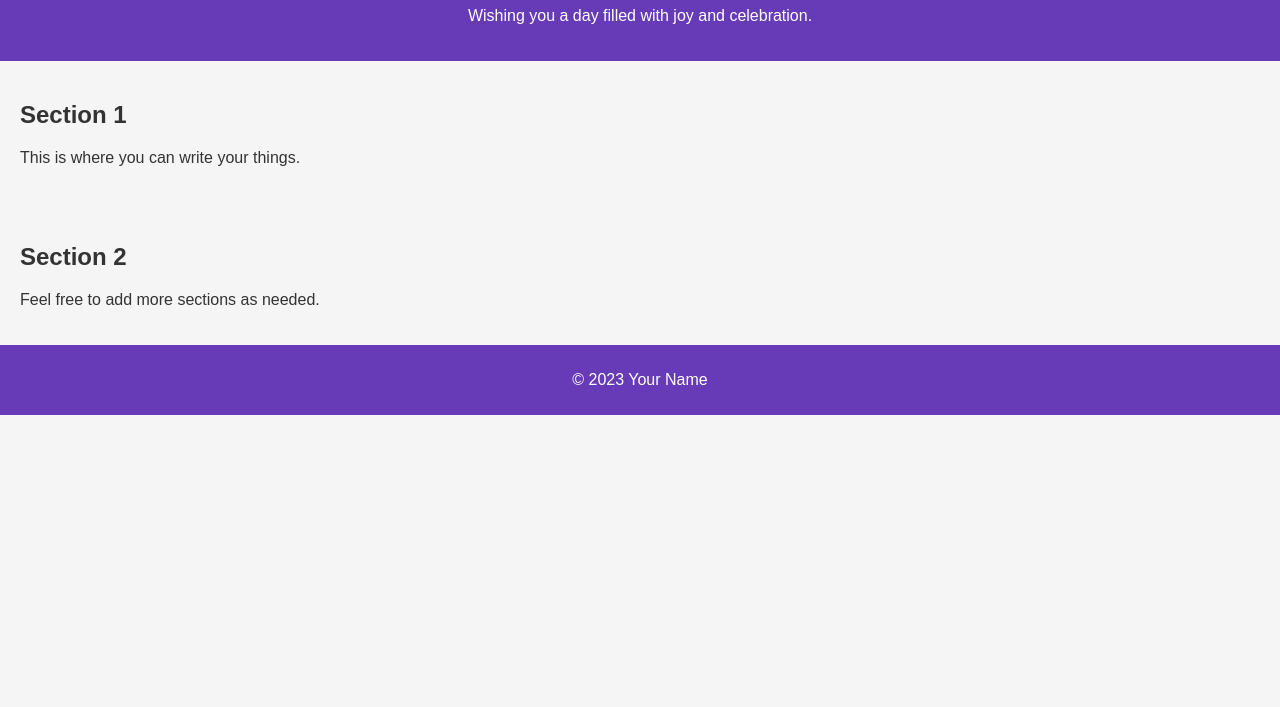
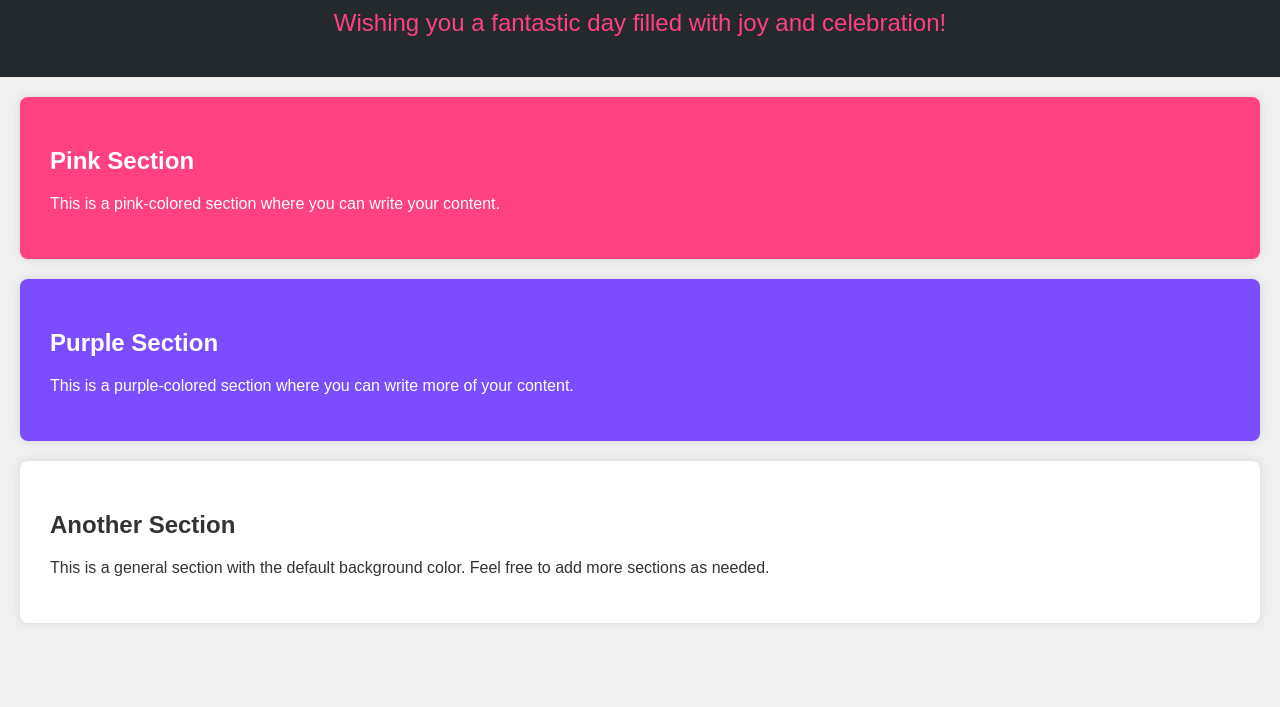
Before and after one commit to Sury45/Nimisha-birthday, a plain HTML site: page index.html in a window 1280 px wide. Shown: the part 93-800 px from the top of the page. Drawn offline with Linux system fonts and the light colour scheme.

Commit message:
Update index.html

```diff
--- a/index.html
+++ b/index.html
@@ -1,6 +1,5 @@
 <!DOCTYPE html>
 <html lang="en">
-
 <head>
     <meta charset="UTF-8">
     <meta name="viewport" content="width=device-width, initial-scale=1.0">
@@ -8,68 +7,83 @@
     <style>
         body {
             font-family: 'Arial', sans-serif;
-            background-color: #f5f5f5;
+            background-color: #f0f0f0;
             color: #333;
             margin: 0;
             padding: 0;
+            box-sizing: border-box;
         }
 
         header {
-            background-color: #673AB7;
+            background-color: #24292e;
             color: #fff;
             padding: 20px;
             text-align: center;
-            animation: rainbowAnimation 5s infinite;
+            animation: fadeIn 2s ease-in-out;
+        }
+
+        @keyframes fadeIn {
+            0% { opacity: 0; }
+            100% { opacity: 1; }
         }
 
         section {
-            padding: 20px;
+            padding: 30px;
+            background-color: #fff;
+            margin: 20px;
+            border-radius: 8px;
+            box-shadow: 0 0 10px rgba(0, 0, 0, 0.1);
+            animation: slideIn 1s ease-in-out;
         }
 
-        footer {
-            background-color: #673AB7;
-            color: #fff;
-            text-align: center;
-            padding: 10px;
+        @keyframes slideIn {
+            0% { transform: translateY(-20px); opacity: 0; }
+            100% { transform: translateY(0); opacity: 1; }
         }
 
-        @keyframes rainbowAnimation {
-            0% {
-                background-position: 0% 50%;
-            }
+        .birthday-message {
+            color: #ff4081;
+            font-size: 24px;
+            text-align: center;
+            margin-bottom: 20px;
+        }
 
-            50% {
-                background-position: 100% 50%;
-            }
+        .pink-section {
+            background-color: #ff4081;
+            color: #fff;
+        }
 
-            100% {
-                background-position: 0% 50%;
-            }
+        .purple-section {
+            background-color: #7c4dff;
+            color: #fff;
         }
     </style>
 </head>
-
 <body>
-
     <header>
         <h1>Happy Birthday!</h1>
-        <p>Wishing you a day filled with joy and celebration.</p>
+        <p class="birthday-message">Wishing you a fantastic day filled with joy and celebration!</p>
     </header>
 
-    <section>
-        <h2>Section 1</h2>
-        <p>This is where you can write your things.</p>
+    <section class="pink-section">
+        <h2>Pink Section</h2>
+        <p>This is a pink-colored section where you can write your content.</p>
+    </section>
+
+    <section class="purple-section">
+        <h2>Purple Section</h2>
+        <p>This is a purple-colored section where you can write more of your content.</p>
     </section>
 
     <section>
-        <h2>Section 2</h2>
-        <p>Feel free to add more sections as needed.</p>
+        <h2>Another Section</h2>
+        <p>This is a general section with the default background color. Feel free to add more sections as needed.</p>
     </section>
 
-    <footer>
-        <p>© 2023 Your Name</p>
-    </footer>
+    <!-- Add more sections as needed -->
 
+    <script>
+        // You can add JavaScript code here for additional functionality
+    </script>
 </body>
-
 </html>
```
